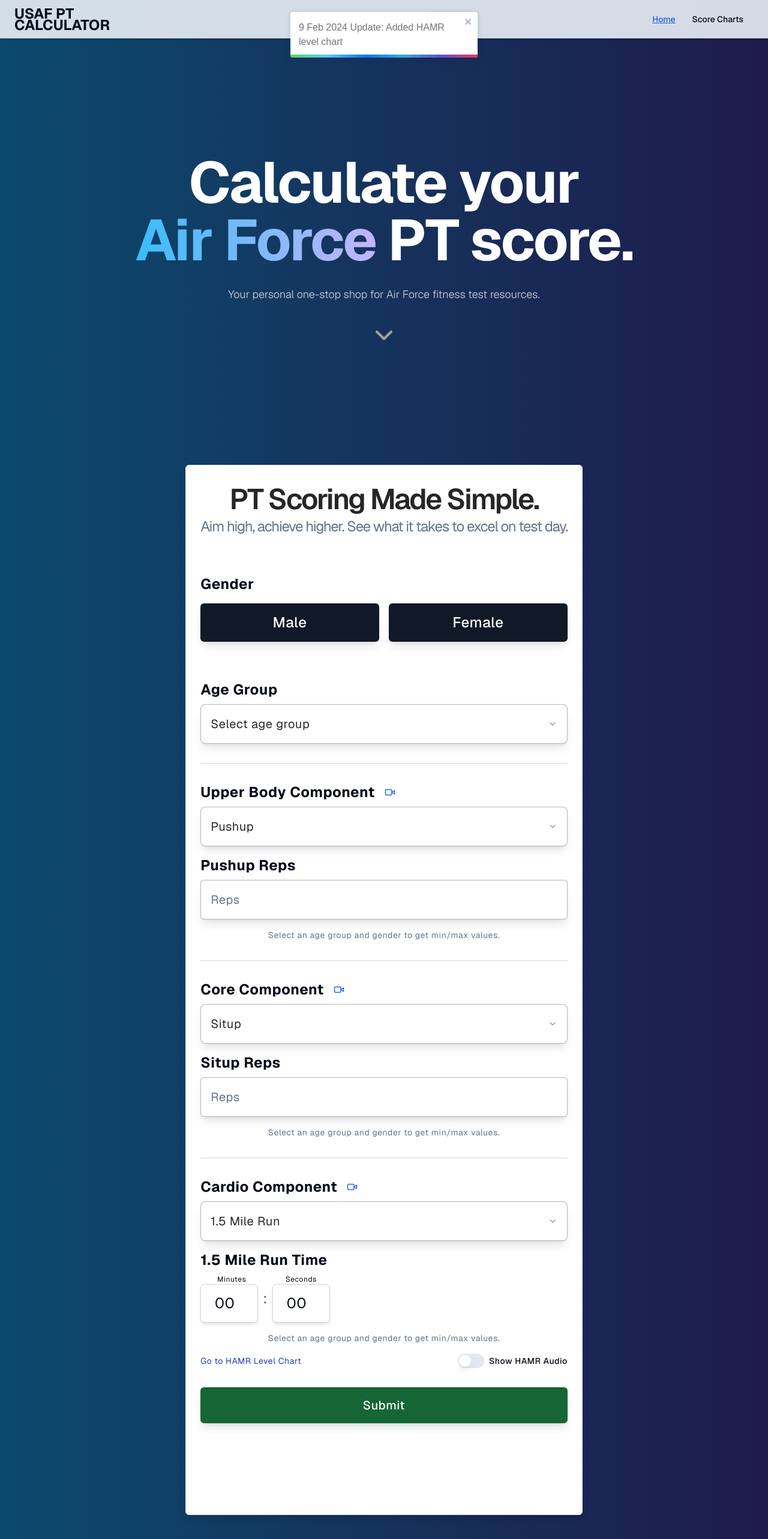
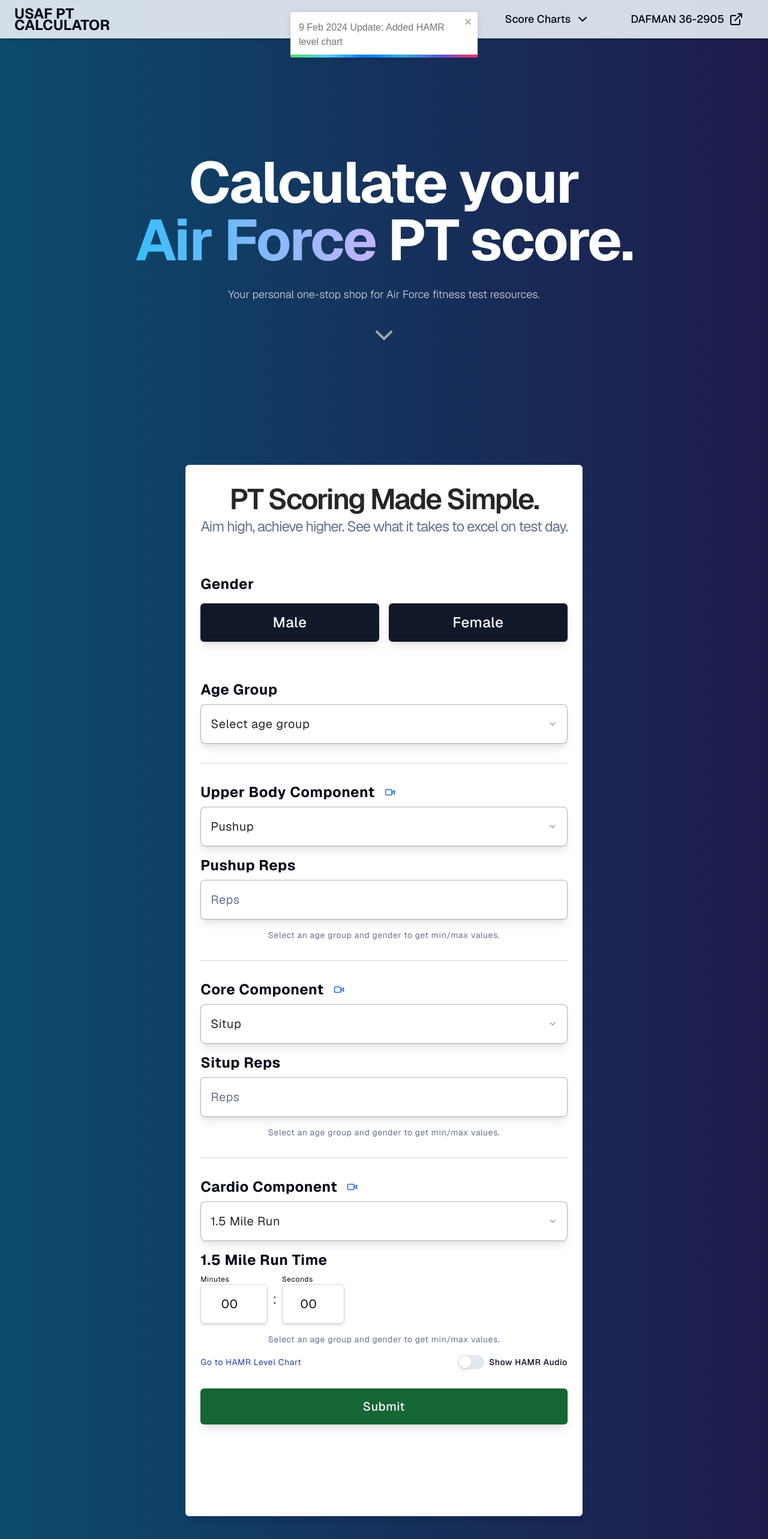
Before and after one commit to ronnieima/usaf-pt-calculator, a Next.js app: page / in a window 1280 px wide. Shown: the top 2566 px of the page at 60% size. Built offline with nearby package versions, Linux system fonts and the light colour scheme; what next-cloudinary would draw is missing.

Commit message:
fix mobile navbar

```diff
--- a/src/app/charts/page.tsx
+++ /dev/null
@@ -1,38 +0,0 @@
-import { Card, CardContent, CardHeader } from '@/src/components/ui/card';
-import AgeGroupItems from './AgeGroupItems';
-import { ageGroups } from '@/src/config/content';
-
-const ChartsPage = () => {
-  return (
-    <main className="min-h-screen">
-      <section className="mx-auto max-w-[80rem] px-4 py-8">
-        <Card className="">
-          <CardHeader className="pb-8">
-            <h1 className="text-left text-4xl font-bold leading-8">
-              Score Charts
-            </h1>
-            <p className="text-center text-muted-foreground sm:text-left">
-              Select your age group
-            </p>
-          </CardHeader>
-          <CardContent className="flex gap-16">
-            <div className="space-y-4">
-              <h2 className="text-2xl font-bold">Male</h2>
-              <div className="flex flex-col flex-wrap">
-                <AgeGroupItems gender="male" />
-              </div>
-            </div>
-            <div className="space-y-4">
-              <h2 className="text-2xl font-bold">Female</h2>
-              <div className="flex flex-col flex-wrap">
-                <AgeGroupItems gender="female" />
-              </div>
-            </div>
-          </CardContent>
-        </Card>
-      </section>
-    </main>
-  );
-};
-
-export default ChartsPage;
--- a/src/components/(form)/(controls)/DurationPicker.tsx
+++ b/src/components/(form)/(controls)/DurationPicker.tsx
@@ -2,6 +2,7 @@
 import { ExerciseComponentValues } from '@/src/config/content';
 import React, { useEffect, useState } from 'react';
 import { useFormContext } from 'react-hook-form';
+import { Input } from '../../ui/input';
 
 const DurationPicker = ({
   componentValue,
@@ -32,15 +33,15 @@ const DurationPicker = ({
   };
 
   return (
-    <div className="flex items-center" key={componentValue}>
-      <div className="flex flex-col items-center">
+    <div className="flex items-center gap-2" key={componentValue}>
+      <div className="flex flex-col items-start">
         <label htmlFor="minutes" className="text-xs">
           Minutes
         </label>
-        <input
+        <Input
           id="minutes"
           type="number"
-          className="mr-2 h-16 w-24 rounded-md border border-gray-300 px-3 text-center shadow-md focus:outline-black"
+          className=" rounded-md border border-gray-300 text-center shadow-md focus:outline-black"
           max={60}
           maxLength={2}
           min={0}
@@ -50,14 +51,14 @@ const DurationPicker = ({
         />
       </div>
       <span className="text-gray-600">:</span>
-      <div className="flex flex-col items-center">
+      <div className="flex flex-col items-start">
         <label htmlFor="seconds" className="text-xs">
           Seconds
         </label>
-        <input
+        <Input
           id="seconds"
           type="number"
-          className="ml-2 mr-2 h-16 w-24 rounded-md border border-gray-300 px-3 text-center shadow-md focus:outline-black"
+          className="rounded-md border border-gray-300 px-3 text-center shadow-md focus:outline-black"
           maxLength={2}
           max={60}
           min={0}
--- a/src/components/(form)/ExerciseVideos.tsx
+++ b/src/components/(form)/ExerciseVideos.tsx
@@ -16,7 +16,7 @@ const ExerciseVideos = ({ exercise }: { exercise: Exercise }) => {
 
             <iframe
               className="h-72 w-full"
-              src={`https://res.cloudinary.com/dfpbpun9z/video/upload/v1706012893/usaf-pt-calculator/exercise-videos/${exercise}.mp4`}
+              src={`https://res.cloudinary.com/dfpbpun9z/video/upload/v1706012893/usaf-pt-calculator/exercise-videos/${option.value}.mp4`}
             />
             <figcaption>
               {option.videoSource && (
--- a/src/components/(navbar)/Links.tsx
+++ b/src/components/(navbar)/Links.tsx
@@ -1,7 +1,8 @@
 'use client';
 
-import AgeGroupItems from '@/src/app/charts/AgeGroupItems';
-import { usePathname } from 'next/navigation';
+import { ChevronDown, ExternalLink } from 'lucide-react';
+import Link from 'next/link';
+import AgeGroupItems from '../AgeGroupItems';
 import {
   Menubar,
   MenubarContent,
@@ -11,60 +12,44 @@ import {
   MenubarSubTrigger,
   MenubarTrigger,
 } from '../ui/menubar';
-import Link from 'next/link';
-import { links } from './NavBar';
-import { cn } from '@/src/lib/utils';
 
 function Links() {
-  const currentPath = usePathname();
   return (
-    <ul className="hidden list-none gap-16 text-2xl lg:flex">
-      <Menubar className="bg-transparent ">
-        {/* <MenubarMenu key={link.href}>
-          <Link
-            href={link.href}
-            className={classnames({
-              'text-blue-600 underline': link.href === currentPath,
-              'text-zinc-700 no-underline': link.href !== currentPath,
-              'transition-colors hover:text-blue-300': true,
-            })}
-          >
-            {link.label}
-          </Link>
-        </MenubarMenu> */}
+    <Menubar className="hidden gap-8 bg-transparent lg:flex ">
       <MenubarMenu>
-          <MenubarTrigger>
-            <Link
-              href={'/'}
-              className={cn({
-                'text-blue-600 underline': '/' === currentPath,
-                'text-zinc-700 no-underline': '/' !== currentPath,
-                'transition-colors hover:text-blue-300': true,
-              })}
-            >
-              Home
-            </Link>
+        <MenubarTrigger className="text-lg">
+          <span className="mx-2"> Score Charts </span>
+          <ChevronDown />
         </MenubarTrigger>
-        </MenubarMenu>
-        <MenubarMenu>
-          <MenubarTrigger>Score Charts</MenubarTrigger>
         <MenubarContent>
           <MenubarSub>
             <MenubarSubTrigger>Male</MenubarSubTrigger>
             <MenubarSubContent>
-                <AgeGroupItems gender="male" />
+              <AgeGroupItems gender="male" inMenuBar={true} />
             </MenubarSubContent>
           </MenubarSub>
           <MenubarSub>
             <MenubarSubTrigger>Female</MenubarSubTrigger>
             <MenubarSubContent>
-                <AgeGroupItems gender="female" />
+              <AgeGroupItems gender="female" inMenuBar={true} />
             </MenubarSubContent>
           </MenubarSub>
         </MenubarContent>
       </MenubarMenu>
+      <MenubarMenu>
+        <MenubarTrigger asChild className="text-lg">
+          <Link
+            href={
+              'https://res.cloudinary.com/dfpbpun9z/image/upload/v1700294852/dafman36-2905.pdf'
+            }
+            className="flex items-center"
+          >
+            <span className="mx-2">DAFMAN 36-2905 </span>
+            <ExternalLink />
+          </Link>
+        </MenubarTrigger>
+      </MenubarMenu>
     </Menubar>
-    </ul>
   );
 }
 
--- a/src/components/(navbar)/NavBar.tsx
+++ b/src/components/(navbar)/NavBar.tsx
@@ -5,7 +5,6 @@ import { ClipboardList, Home, LibraryBig } from 'lucide-react';
 import MobileMenu from './MobileMenu';
 
 export const links = [
-  { label: 'Home', href: '/', icon: <Home /> },
   { label: 'Charts', href: '/charts', icon: <ClipboardList /> },
   {
     label: 'DAFMAN 36-2905',
@@ -17,7 +16,7 @@ export const links = [
 
 function NavBar() {
   return (
-    <nav className="sticky top-0 z-50 flex h-16 max-w-[80rem] items-center justify-between bg-slate-200 px-6 opacity-[.94] shadow-md">
+    <nav className="sticky top-0 z-50 flex h-16 items-center justify-between bg-slate-200 px-6 opacity-[.94] shadow-md">
       <Logo />
       <MobileMenu />
       <Links />
--- /dev/null
+++ b/src/components/AgeGroupItems.tsx
@@ -0,0 +1,48 @@
+'use client';
+import { MenubarItem } from '@/src/components/ui/menubar';
+import { cn, formatAgeGroup } from '@/src/lib/utils';
+import Link from 'next/link';
+import { ageGroups } from '../config/content';
+import { Button } from './ui/button';
+import { ExternalLink } from 'lucide-react';
+
+export default function AgeGroupItems({
+  gender,
+  inMenuBar,
+  className,
+}: {
+  gender: 'male' | 'female';
+  inMenuBar: boolean;
+  className?: string;
+}) {
+  return (
+    <>
+      {ageGroups.map((ageGroup) => {
+        const formattedAgeGroup = formatAgeGroup(ageGroup);
+        if (!inMenuBar)
+          return (
+            <Link
+              href={`https://res.cloudinary.com/dfpbpun9z/image/upload/v1706012763/usaf-pt-calculator/score-charts/scorechart_${gender}_${formattedAgeGroup}.pdf`}
+              target="_blank"
+              className={cn('space-x-2', className)}
+            >
+              <span>{ageGroup}</span>
+              <ExternalLink size={14} />
+            </Link>
+          );
+        return (
+          <MenubarItem asChild key={`${gender}-${ageGroup}`}>
+            <Link
+              href={`https://res.cloudinary.com/dfpbpun9z/image/upload/v1706012763/usaf-pt-calculator/score-charts/scorechart_${gender}_${formattedAgeGroup}.pdf`}
+              target="_blank"
+              className="space-x-2"
+            >
+              <span>{ageGroup}</span>
+              <ExternalLink size={14} />
+            </Link>
+          </MenubarItem>
+        );
+      })}
+    </>
+  );
+}
--- a/src/components/ui/menubar.tsx
+++ b/src/components/ui/menubar.tsx
@@ -1,20 +1,20 @@
-"use client"
+'use client';
 
-import * as React from "react"
-import * as MenubarPrimitive from "@radix-ui/react-menubar"
-import { Check, ChevronRight, Circle } from "lucide-react"
+import * as React from 'react';
+import * as MenubarPrimitive from '@radix-ui/react-menubar';
+import { Check, ChevronRight, Circle } from 'lucide-react';
 
-import { cn } from "@/src/lib/utils"
+import { cn } from '@/src/lib/utils';
 
-const MenubarMenu = MenubarPrimitive.Menu
+const MenubarMenu = MenubarPrimitive.Menu;
 
-const MenubarGroup = MenubarPrimitive.Group
+const MenubarGroup = MenubarPrimitive.Group;
 
-const MenubarPortal = MenubarPrimitive.Portal
+const MenubarPortal = MenubarPrimitive.Portal;
 
-const MenubarSub = MenubarPrimitive.Sub
+const MenubarSub = MenubarPrimitive.Sub;
 
-const MenubarRadioGroup = MenubarPrimitive.RadioGroup
+const MenubarRadioGroup = MenubarPrimitive.RadioGroup;
 
 const Menubar = React.forwardRef<
   React.ElementRef<typeof MenubarPrimitive.Root>,
@@ -23,13 +23,13 @@ const Menubar = React.forwardRef<
   <MenubarPrimitive.Root
     ref={ref}
     className={cn(
-      "flex h-10 items-center space-x-1 rounded-md border bg-background p-1",
-      className
+      'flex h-10 items-center space-x-1 rounded-md border bg-background p-1',
+      className,
     )}
     {...props}
   />
-))
-Menubar.displayName = MenubarPrimitive.Root.displayName
+));
+Menubar.displayName = MenubarPrimitive.Root.displayName;
 
 const MenubarTrigger = React.forwardRef<
   React.ElementRef<typeof MenubarPrimitive.Trigger>,
@@ -38,34 +38,34 @@ const MenubarTrigger = React.forwardRef<
   <MenubarPrimitive.Trigger
     ref={ref}
     className={cn(
-      "flex cursor-default select-none items-center rounded-sm px-3 py-1.5 text-sm font-medium outline-none focus:bg-accent focus:text-accent-foreground data-[state=open]:bg-accent data-[state=open]:text-accent-foreground",
-      className
+      'flex cursor-default select-none items-center rounded-sm px-3 py-1.5 text-sm font-medium outline-none hover:cursor-pointer focus:bg-accent focus:text-accent-foreground data-[state=open]:bg-accent data-[state=open]:text-accent-foreground',
+      className,
     )}
     {...props}
   />
-))
-MenubarTrigger.displayName = MenubarPrimitive.Trigger.displayName
+));
+MenubarTrigger.displayName = MenubarPrimitive.Trigger.displayName;
 
 const MenubarSubTrigger = React.forwardRef<
   React.ElementRef<typeof MenubarPrimitive.SubTrigger>,
   React.ComponentPropsWithoutRef<typeof MenubarPrimitive.SubTrigger> & {
-    inset?: boolean
+    inset?: boolean;
   }
 >(({ className, inset, children, ...props }, ref) => (
   <MenubarPrimitive.SubTrigger
     ref={ref}
     className={cn(
-      "flex cursor-default select-none items-center rounded-sm px-2 py-1.5 text-sm outline-none focus:bg-accent focus:text-accent-foreground data-[state=open]:bg-accent data-[state=open]:text-accent-foreground",
-      inset && "pl-8",
-      className
+      ' flex cursor-default select-none items-center rounded-sm px-2 py-1.5 text-sm outline-none focus:bg-accent focus:text-accent-foreground data-[state=open]:bg-accent data-[state=open]:text-accent-foreground',
+      inset && 'pl-8',
+      className,
     )}
     {...props}
   >
     {children}
     <ChevronRight className="ml-auto h-4 w-4" />
   </MenubarPrimitive.SubTrigger>
-))
-MenubarSubTrigger.displayName = MenubarPrimitive.SubTrigger.displayName
+));
+MenubarSubTrigger.displayName = MenubarPrimitive.SubTrigger.displayName;
 
 const MenubarSubContent = React.forwardRef<
   React.ElementRef<typeof MenubarPrimitive.SubContent>,
@@ -74,21 +74,21 @@ const MenubarSubContent = React.forwardRef<
   <MenubarPrimitive.SubContent
     ref={ref}
     className={cn(
-      "z-50 min-w-[8rem] overflow-hidden rounded-md border bg-popover p-1 text-popover-foreground data-[state=open]:animate-in data-[state=closed]:animate-out data-[state=closed]:fade-out-0 data-[state=open]:fade-in-0 data-[state=closed]:zoom-out-95 data-[state=open]:zoom-in-95 data-[side=bottom]:slide-in-from-top-2 data-[side=left]:slide-in-from-right-2 data-[side=right]:slide-in-from-left-2 data-[side=top]:slide-in-from-bottom-2",
-      className
+      'z-50 min-w-[8rem] overflow-hidden rounded-md border bg-popover p-1 text-popover-foreground data-[state=open]:animate-in data-[state=closed]:animate-out data-[state=closed]:fade-out-0 data-[state=open]:fade-in-0 data-[state=closed]:zoom-out-95 data-[state=open]:zoom-in-95 data-[side=bottom]:slide-in-from-top-2 data-[side=left]:slide-in-from-right-2 data-[side=right]:slide-in-from-left-2 data-[side=top]:slide-in-from-bottom-2',
+      className,
     )}
     {...props}
   />
-))
-MenubarSubContent.displayName = MenubarPrimitive.SubContent.displayName
+));
+MenubarSubContent.displayName = MenubarPrimitive.SubContent.displayName;
 
 const MenubarContent = React.forwardRef<
   React.ElementRef<typeof MenubarPrimitive.Content>,
   React.ComponentPropsWithoutRef<typeof MenubarPrimitive.Content>
 >(
   (
-    { className, align = "start", alignOffset = -4, sideOffset = 8, ...props },
-    ref
+    { className, align = 'start', alignOffset = -4, sideOffset = 8, ...props },
+    ref,
   ) => (
     <MenubarPrimitive.Portal>
       <MenubarPrimitive.Content
@@ -97,33 +97,33 @@ const MenubarContent = React.forwardRef<
         alignOffset={alignOffset}
         sideOffset={sideOffset}
         className={cn(
-          "z-50 min-w-[12rem] overflow-hidden rounded-md border bg-popover p-1 text-popover-foreground shadow-md data-[state=open]:animate-in data-[state=closed]:fade-out-0 data-[state=open]:fade-in-0 data-[state=closed]:zoom-out-95 data-[state=open]:zoom-in-95 data-[side=bottom]:slide-in-from-top-2 data-[side=left]:slide-in-from-right-2 data-[side=right]:slide-in-from-left-2 data-[side=top]:slide-in-from-bottom-2",
-          className
+          'z-50 min-w-[12rem] overflow-hidden rounded-md border bg-popover p-1 text-popover-foreground shadow-md data-[state=open]:animate-in data-[state=closed]:fade-out-0 data-[state=open]:fade-in-0 data-[state=closed]:zoom-out-95 data-[state=open]:zoom-in-95 data-[side=bottom]:slide-in-from-top-2 data-[side=left]:slide-in-from-right-2 data-[side=right]:slide-in-from-left-2 data-[side=top]:slide-in-from-bottom-2',
+          className,
         )}
         {...props}
       />
     </MenubarPrimitive.Portal>
-  )
-)
-MenubarContent.displayName = MenubarPrimitive.Content.displayName
+  ),
+);
+MenubarContent.displayName = MenubarPrimitive.Content.displayName;
 
 const MenubarItem = React.forwardRef<
   React.ElementRef<typeof MenubarPrimitive.Item>,
   React.ComponentPropsWithoutRef<typeof MenubarPrimitive.Item> & {
-    inset?: boolean
+    inset?: boolean;
   }
 >(({ className, inset, ...props }, ref) => (
   <MenubarPrimitive.Item
     ref={ref}
     className={cn(
-      "relative flex cursor-default select-none items-center rounded-sm px-2 py-1.5 text-sm outline-none focus:bg-accent focus:text-accent-foreground data-[disabled]:pointer-events-none data-[disabled]:opacity-50",
-      inset && "pl-8",
-      className
+      'relative flex cursor-default select-none items-center rounded-sm px-2 py-1.5 text-sm outline-none hover:cursor-pointer focus:bg-accent focus:text-accent-foreground data-[disabled]:pointer-events-none data-[disabled]:opacity-50',
+      inset && 'pl-8',
+      className,
     )}
     {...props}
   />
-))
-MenubarItem.displayName = MenubarPrimitive.Item.displayName
+));
+MenubarItem.displayName = MenubarPrimitive.Item.displayName;
 
 const MenubarCheckboxItem = React.forwardRef<
   React.ElementRef<typeof MenubarPrimitive.CheckboxItem>,
@@ -132,8 +132,8 @@ const MenubarCheckboxItem = React.forwardRef<
   <MenubarPrimitive.CheckboxItem
     ref={ref}
     className={cn(
-      "relative flex cursor-default select-none items-center rounded-sm py-1.5 pl-8 pr-2 text-sm outline-none focus:bg-accent focus:text-accent-foreground data-[disabled]:pointer-events-none data-[disabled]:opacity-50",
-      className
+      'relative flex cursor-default select-none items-center rounded-sm py-1.5 pl-8 pr-2 text-sm outline-none focus:bg-accent focus:text-accent-foreground data-[disabled]:pointer-events-none data-[disabled]:opacity-50',
+      className,
     )}
     checked={checked}
     {...props}
@@ -145,8 +145,8 @@ const MenubarCheckboxItem = React.forwardRef<
     </span>
     {children}
   </MenubarPrimitive.CheckboxItem>
-))
-MenubarCheckboxItem.displayName = MenubarPrimitive.CheckboxItem.displayName
+));
+MenubarCheckboxItem.displayName = MenubarPrimitive.CheckboxItem.displayName;
 
 const MenubarRadioItem = React.forwardRef<
   React.ElementRef<typeof MenubarPrimitive.RadioItem>,
@@ -155,8 +155,8 @@ const MenubarRadioItem = React.forwardRef<
   <MenubarPrimitive.RadioItem
     ref={ref}
     className={cn(
-      "relative flex cursor-default select-none items-center rounded-sm py-1.5 pl-8 pr-2 text-sm outline-none focus:bg-accent focus:text-accent-foreground data-[disabled]:pointer-events-none data-[disabled]:opacity-50",
-      className
+      'relative flex cursor-default select-none items-center rounded-sm py-1.5 pl-8 pr-2 text-sm outline-none focus:bg-accent focus:text-accent-foreground data-[disabled]:pointer-events-none data-[disabled]:opacity-50',
+      className,
     )}
     {...props}
   >
@@ -167,26 +167,26 @@ const MenubarRadioItem = React.forwardRef<
     </span>
     {children}
   </MenubarPrimitive.RadioItem>
-))
-MenubarRadioItem.displayName = MenubarPrimitive.RadioItem.displayName
+));
+MenubarRadioItem.displayName = MenubarPrimitive.RadioItem.displayName;
 
 const MenubarLabel = React.forwardRef<
   React.ElementRef<typeof MenubarPrimitive.Label>,
   React.ComponentPropsWithoutRef<typeof MenubarPrimitive.Label> & {
-    inset?: boolean
+    inset?: boolean;
   }
 >(({ className, inset, ...props }, ref) => (
   <MenubarPrimitive.Label
     ref={ref}
     className={cn(
-      "px-2 py-1.5 text-sm font-semibold",
-      inset && "pl-8",
-      className
+      'px-2 py-1.5 text-sm font-semibold',
+      inset && 'pl-8',
+      className,
     )}
     {...props}
   />
-))
-MenubarLabel.displayName = MenubarPrimitive.Label.displayName
+));
+MenubarLabel.displayName = MenubarPrimitive.Label.displayName;
 
 const MenubarSeparator = React.forwardRef<
   React.ElementRef<typeof MenubarPrimitive.Separator>,
@@ -194,11 +194,11 @@ const MenubarSeparator = React.forwardRef<
 >(({ className, ...props }, ref) => (
   <MenubarPrimitive.Separator
     ref={ref}
-    className={cn("-mx-1 my-1 h-px bg-muted", className)}
+    className={cn('-mx-1 my-1 h-px bg-muted', className)}
     {...props}
   />
-))
-MenubarSeparator.displayName = MenubarPrimitive.Separator.displayName
+));
+MenubarSeparator.displayName = MenubarPrimitive.Separator.displayName;
 
 const MenubarShortcut = ({
   className,
@@ -207,14 +207,14 @@ const MenubarShortcut = ({
   return (
     <span
       className={cn(
-        "ml-auto text-xs tracking-widest text-muted-foreground",
-        className
+        'ml-auto text-xs tracking-widest text-muted-foreground',
+        className,
       )}
       {...props}
     />
-  )
-}
-MenubarShortcut.displayname = "MenubarShortcut"
+  );
+};
+MenubarShortcut.displayname = 'MenubarShortcut';
 
 export {
   Menubar,
@@ -233,4 +233,4 @@ export {
   MenubarGroup,
   MenubarSub,
   MenubarShortcut,
-}
+};
```
Also changed, not shown: src/app/charts/AgeGroupItems.tsx (deleted, +0 -31 lines), src/components/(navbar)/CollapsibleNav.tsx (added, +72 -0 lines), src/components/(navbar)/MobileMenu.tsx (+16 -8 lines). Lines whose indentation alone changed are shown as unchanged.
